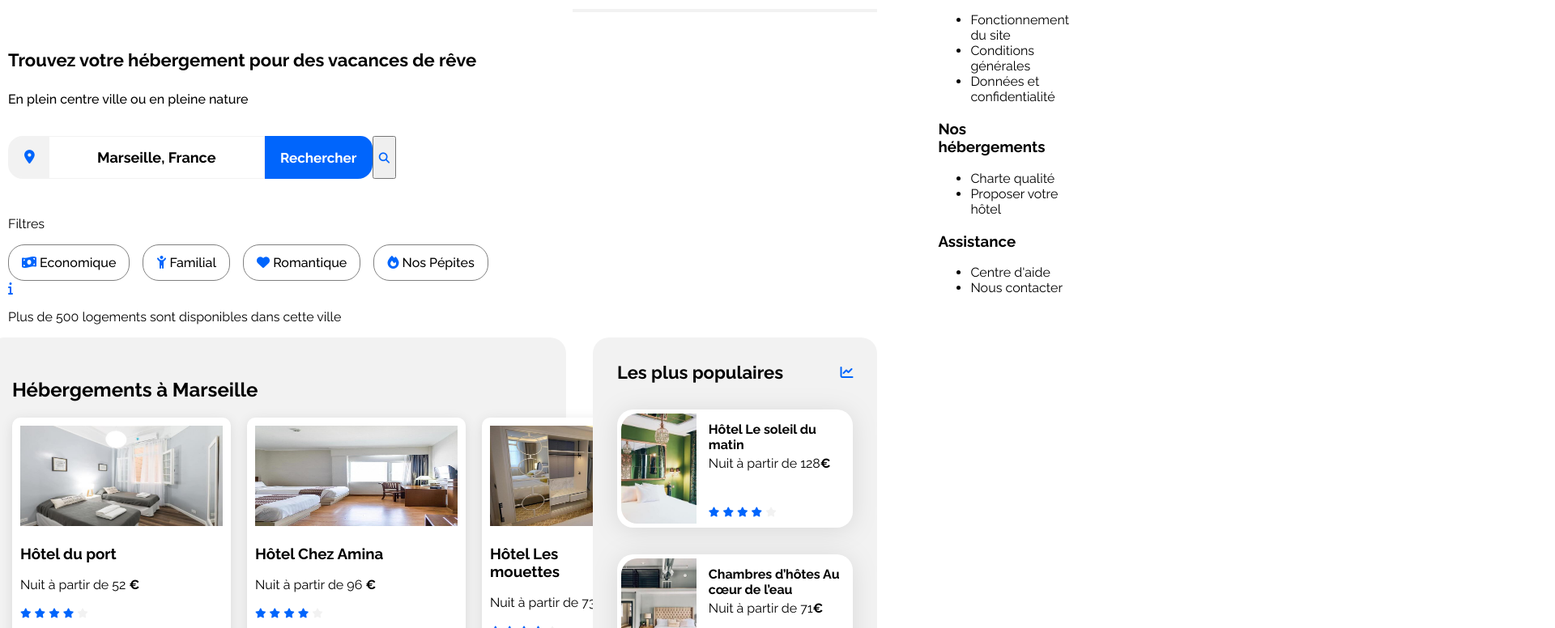
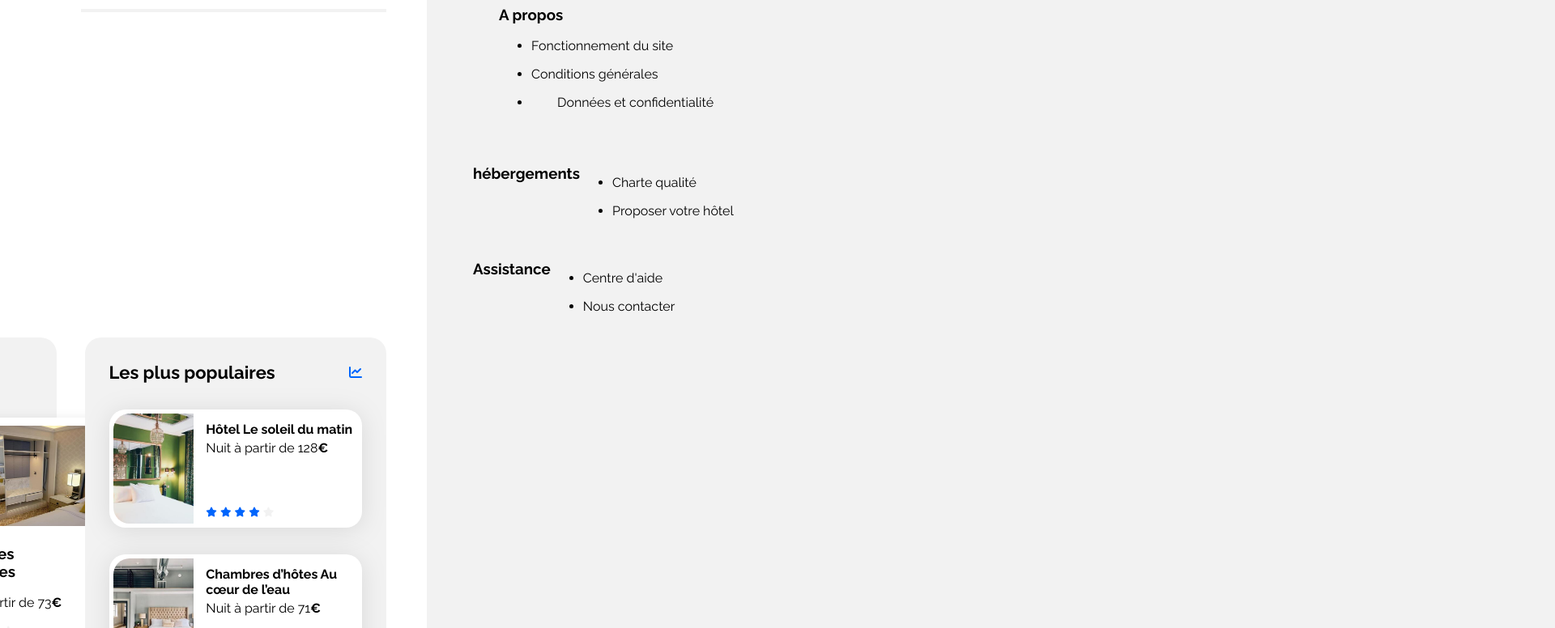
Before and after one commit to AntonyLabandibar/Projet3OC, a plain HTML site: page index.html in a window 1280 px wide. Shown: the part 52-828 px from the top of the page at 81% size, 1920 px wide, since content can reach past the window. Drawn offline with Linux system fonts and the light colour scheme.

Commit message:
texte modifié

```diff
--- a/css/style.css
+++ b/css/style.css
@@ -313,14 +313,24 @@ li.hebergements:hover, li.activites:hover, li.hebergements:focus, li.activites:f
 
 /**** Activités a Marseille ****/
 .activites-title {
-    display: grid;
-    grid-template-columns: 1fr 2fr 3fr;
-    grid-gap: 20px;
+    display: flex;
+    justify-content: space-between;
+    align-items: center;
 }
-.activites-title img {
+.activites-cards img {
     width: 250px;
     height: 124px;
 }
+
+.activites-cards {
+    display: flex;
+    margin-top: 33px;
+}
+
+#container-hebergement {
+    display: flex;
+}
+
 .activites-title a {
     background-color: white;
     padding: 10px;
@@ -349,7 +359,32 @@ li.hebergements:hover, li.activites:hover, li.hebergements:focus, li.activites:f
     margin-bottom: 5px;
 }
 
+.footer {
+    background-color: #F2F2F2;
+    ;
+}
 
+.footer_colonne {
+    display: flex;
+    max-width: 100%;
+    width: 1440px;
+    margin: auto;
+    padding: 0 2rem;
+    box-sizing: border-box;
+}
+
+.footer_colonne_wrapper {
+    width: 35%;
+    padding: 2rem 2rem;
+}
+h3 {
+
+}
+
+.footer_colonne_lien {
+    display: block;
+    margin: 1rem 0;
+}
 
 
 /* Le code ci-dessous correspond à la version responsive uniquement */
--- a/index.html
+++ b/index.html
@@ -303,32 +303,30 @@
 
                     <div id="container-hebergement">
                         <div class="activites-cards" id="element_2">
-
-                            <div class="activites-cards" id="element_1">
                                 <a href="#">
                                     <img src="images/activites/reno-laithienne.jpg" alt="Vieux Port">
                                 </a>
 
                                 <div class="titre_activite" id="titre_element_1">Vieux Port</div>
-                            </div>
-
+                        </div>
+                    <div class="activites-cards" id="element_2">
                             <a href="#">
                                 <img src="images/activites/paul-hermann.jpg" alt="Fort de Pomègues">
                             </a>
 
                             <div class="titre_activite" id="titre_element_2">Fort de Pomègues</div>
-                        </div>
+                    </div>
 
-                        <div class="activites-cards" id="element_3">
+                    <div class="activites-cards" id="element_3">
 
                             <a href="#">
                                 <img src="images/activites/kilyan-sockalingum.jpg" alt="Parc national des Calanques">
                             </a>
 
                             <div class="titre_activite" id="titre_element_3">Parc national des Calanques</div>
-                        </div>
+                    </div>
 
-                        <div class="activites-cards" id="element_4">
+                    <div class="activites-cards" id="element_4">
 
                             <a href="#">
                                 <img src="images/activites/florian-wehde.jpg" alt="Notre-Dame-de-la-Garde">
@@ -337,70 +335,57 @@
                             <div class="titre_activite" id="titre_element_4">Notre-Dame-de-la-Garde</div>
 
 
-                        </div>
                     </div>
-            </div>
             </section>
     </div>
     </main>
     </div>
-</body>
-<footer>
-    <section class="footer_colonne">
-        <div>
-            <h3>A propos</h3>
-        </div>
-        <div>
-            <ul>
+<footer class="footer">
+        <div class="footer_colonne">
+            <div class="footer_colonne_wrapper">
+                <h3 class="footer_colonne_title"> A propos</h3>
+                <ul>
                 <li class="sous_footer">
-                    <a href="#">Fonctionnement du site</a>
+                    <a href="#" class="footer_colonne_lien">Fonctionnement du site</a>
                 </li>
 
                 <li class="sous_footer">
-                    <a href="#">Conditions générales</a>
+                    <a href="#" class="footer_colonne_lien">Conditions générales</a>
                 </li>
 
                 <li class="sous_footer">
-                    <a href="#">Données et confidentialité</a>
+                    <a href="#" class="footer_colonne">Données et confidentialité</a>
                 </li>
+                </ul>
+            </div>
+        </div>
 
-            </ul>
-        </div>
-    </section>
-
-    <section class="footer_colonne">
-        <div>
-            <h3>Nos hébergements</h3>
-        </div>
-        <div>
-            <ul>
+        <div class="footer_colonne">
+            <h3 class="footer_colonne_title"> hébergements</h3>
+                <ul>
                 <li class="sous_footer">
-                    <a href="#">Charte qualité</a>
+                    <a href="#" class="footer_colonne_lien">Charte qualité</a>
                 </li>
 
                 <li class="sous_footer">
-                    <a href="#">Proposer votre hôtel</a>
+                    <a href="#" class="footer_colonne_lien">Proposer votre hôtel</a>
                 </li>
 
-            </ul>
+                </ul>
         </div>
-    </section>
 
-    <section class="footer_colonne">
-        <div>
-            <h3>Assistance</h3>
-        </div>
-        <div>
-            <ul>
+    <div class="footer_colonne">
+            <h3 class="footer_colonne_title"> Assistance</h3>
+                <ul>
                 <li class="sous_footer">
-                    <a href="#">Centre d'aide</a>
+                    <a href="#" class="footer_colonne_lien">Centre d'aide</a>
                 </li>
                 <li class="sous_footer">
-                    <a href="#">Nous contacter</a>
+                    <a href="#" class="footer_colonne_lien">Nous contacter</a>
 
                 </li>
-            </ul>
-        </div>
-    </section>
+                </ul>
+    </div>
 </footer>
+</body>
 </html>
```
